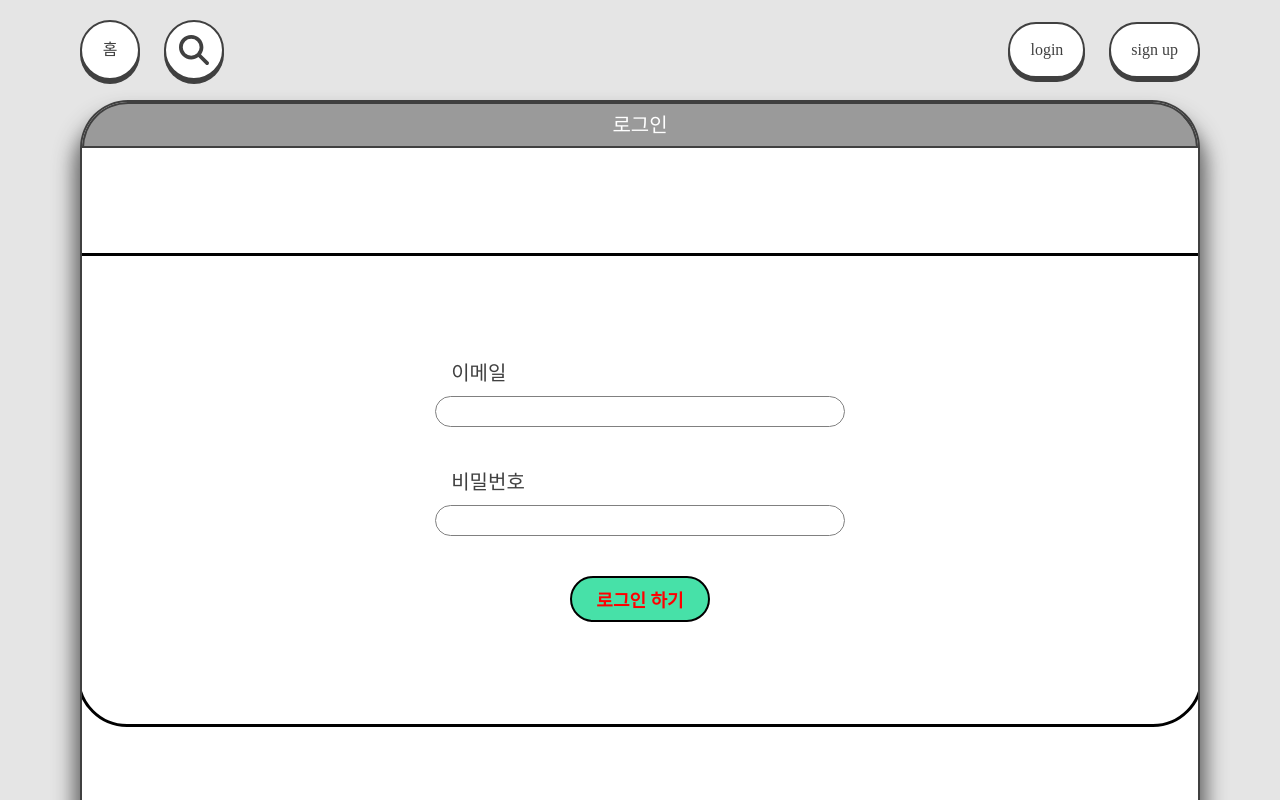
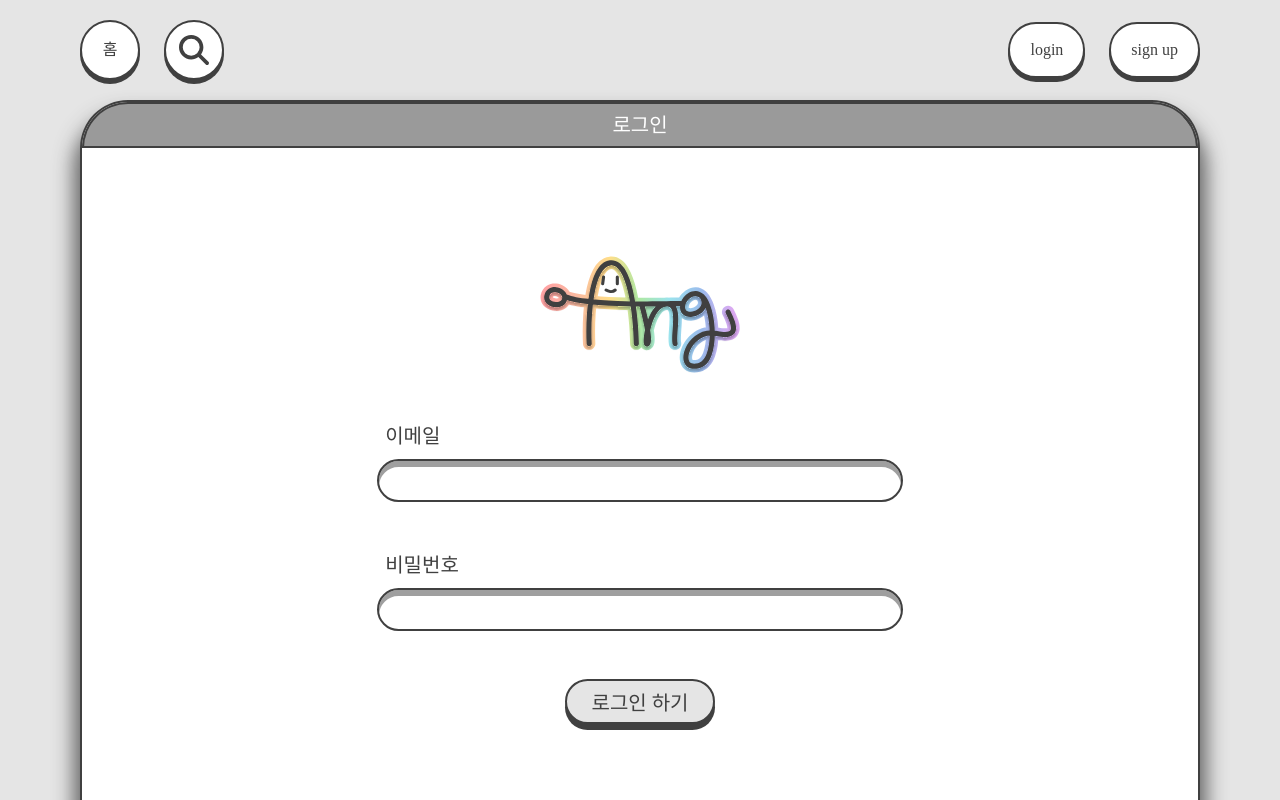
Before and after one commit to prgrms-fe-devcourse/FEDC4_Angola_NaYoung, a React (Vite) app: page /login in a window 1280 px wide. Built offline with nearby package versions, Linux system fonts and the light colour scheme; a web font is replaced by a local one.

Commit message:
style: #99 - login 페이지 UI 디자인 추가

```diff
--- a/src/pages/LoginPage/index.tsx
+++ b/src/pages/LoginPage/index.tsx
@@ -1,11 +1,14 @@
 import { ChangeEvent, FormEvent, useState } from 'react';
 import { Navigate } from 'react-router-dom';
 import styled from '@emotion/styled';
+import Button from '@components/Button';
 import { useFetchLogin } from '@apis/auth';
+import { ANGOLA_STYLES } from '@styles/commonStyles';
+import LOGO from './LOGO_FULL.svg';
 
 const LoginPage = () => {
-  const [email, setEmail] = useState('');
-  const [password, setPassword] = useState('');
+  const [email, setEmail] = useState('init');
+  const [password, setPassword] = useState('init');
   const { loginMutate, isLoginError, isLoginSuccess } = useFetchLogin();
 
   const handleChangeEmail = (e: ChangeEvent<HTMLInputElement>) => {
@@ -18,12 +21,7 @@ const LoginPage = () => {
   const handleSubmit = (e: FormEvent) => {
     e.preventDefault();
 
-    if (!email) {
-      alert('이메일을 입력하세요.');
-      return;
-    }
-    if (!password) {
-      alert('비밀번호를 입력하세요.');
+    if (!email || email === 'init' || !password || password === 'init') {
       return;
     }
 
@@ -36,18 +34,38 @@ const LoginPage = () => {
     <>
       <LoginContainer>
         <Form onSubmit={handleSubmit}>
+          <img
+            src={LOGO}
+            alt="logo"
+            width={'200px'}
+          />
           <Wrapper>
             <Label>이메일</Label>
             <InputStyled onChange={handleChangeEmail} />
+            {!email && <InputWarning>이메일을 입력하세요.</InputWarning>}
           </Wrapper>
           <Wrapper>
             <Label>비밀번호</Label>
             <InputStyled onChange={handleChangePassword} />
+            {!password && <InputWarning>비밀번호를 입력하세요.</InputWarning>}
           </Wrapper>
           <LoginErrorMsg style={{ display: isLoginError ? `block` : 'none' }}>
             아이디 또는 비밀번호를 확인하세요.
           </LoginErrorMsg>
-          <SubmitButton>로그인 하기</SubmitButton>
+          <Button
+            type="submit"
+            size="md"
+            style={{
+              width: '150px',
+              fontSize: ANGOLA_STYLES.textSize.title,
+            }}
+            disabled={
+              email && password && email !== 'init' && password !== 'init'
+                ? false
+                : true
+            }>
+            로그인 하기
+          </Button>
         </Form>
         {isLoginSuccess && <Navigate to="/" />}
       </LoginContainer>
@@ -59,64 +77,57 @@ export default LoginPage;
 
 const LoginContainer = styled.div`
   display: flex;
-  justify-content: center;
-  align-items: center;
-  width: 100vw;
-  height: 100vh;
+  width: 100%;
+  height: 100%;
+  padding: 80px;
 `;
 
 const Form = styled.form`
-  border-bottom-left-radius: 50px;
-  border-bottom-right-radius: 50px;
-  border: 3px solid black;
-  width: 80%;
-  height: 60%;
+  width: 100%;
   display: flex;
   flex-direction: column;
-  padding: 3rem;
   justify-content: center;
   align-items: center;
-  gap: 2.5rem;
+  gap: 48px;
 `;
 
 const Wrapper = styled.div`
-  width: 40%;
+  width: 60%;
   display: flex;
   flex-direction: column;
-  gap: 0.5rem;
+  gap: 8px;
 `;
 
 const Label = styled.label`
-  font-size: 20px;
-  font-weight: 500;
+  font-size: ${ANGOLA_STYLES.textSize.title};
   line-height: 150%;
-  padding-left: 1rem;
+  padding-left: 8px;
 `;
 
 const InputStyled = styled.input`
   width: 100%;
-  padding: 4px 8px;
-  border: 1.5px solid gray;
-  border-radius: 4rem;
+  padding: 12px 16px 4px 16px;
+  border: ${ANGOLA_STYLES.border.default};
+  border-radius: 40px;
   box-sizing: border-box;
-  font-size: 18px;
+  box-shadow: ${ANGOLA_STYLES.shadow.input.default};
+  font-size: ${ANGOLA_STYLES.textSize.title};
+
+  &:focus {
+    box-shadow: ${ANGOLA_STYLES.shadow.input.focus};
+  }
 `;
 
-const SubmitButton = styled.button`
-  padding: 0.5rem 1.5rem;
-  border: 2px solid black;
-  border-radius: 50px;
-  font-size: 18px;
-  font-weight: 600;
-  color: red;
-  background-color: #47e1a8;
+const InputWarning = styled.div`
+  display: flex;
+  align-items: center;
+  font-size: ${ANGOLA_STYLES.textSize.text};
+  color: #f66;
+  padding-left: 1rem;
+  gap: 8px;
+`;
 
-  &:hover {
-    background-color: rgba(90, 120, 100, 0.4);
-    cursor: pointer;
-  }
+const LoginErrorMsg = styled.div`
+  font-size: ${ANGOLA_STYLES.textSize.titleSm};
+  color: #f66;
 `;
-const LoginErrorMsg = styled.div`
-  font-size: 17px;
-  color: red;
-`;
--- a/src/pages/SignUpPage/index.tsx
+++ b/src/pages/SignUpPage/index.tsx
@@ -437,6 +437,10 @@ const Input = styled.input`
     color: ${ANGOLA_STYLES.color.dark};
     font-size: ${ANGOLA_STYLES.textSize.text};
   }
+
+  &:focus {
+    box-shadow: ${ANGOLA_STYLES.shadow.input.focus};
+  }
 `;
 
 const InputWarning = styled.div`
```
Also changed, not shown: src/pages/LoginPage/LOGO_FULL.svg (added).
